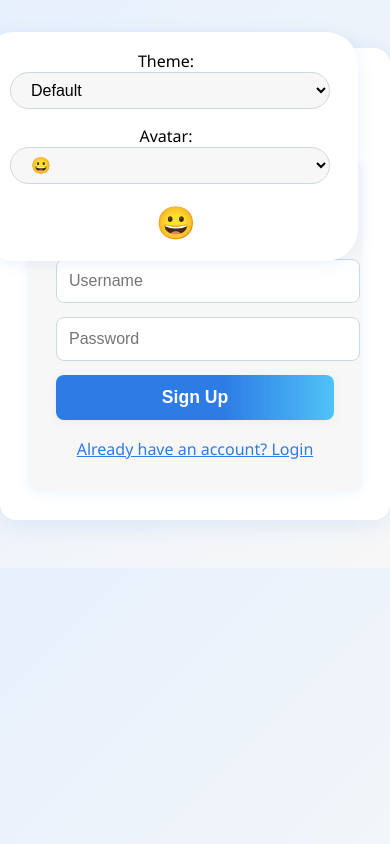
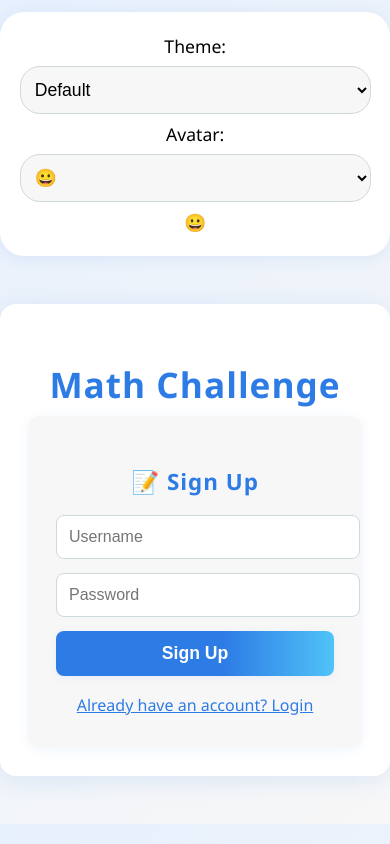
Before and after one commit to prabasajee/Math-Challenge-Mini-Game, a plain HTML site: page index.html in a window 390 px wide. Drawn offline with Linux system fonts and the light colour scheme.

Commit message:
Mobile-friendly design

```diff
--- a/index.html
+++ b/index.html
@@ -5,6 +5,37 @@
     <meta name="viewport" content="width=device-width, initial-scale=1.0">
     <title>Math Challenge Mini-Game</title>
     <link rel="stylesheet" href="style.css">
+    <style>
+    @media (max-width: 700px) {
+      #customization {
+        position: static !important;
+        min-width: unset !important;
+        width: 96vw !important;
+        max-width: 99vw !important;
+        margin: 12px auto 18px auto !important;
+        display: block !important;
+        border-radius: 24px !important;
+        box-shadow: 0 2px 12px rgba(45,123,229,0.10);
+        padding: 14px 8px !important;
+        text-align: center !important;
+      }
+      #customization label, #customization select, #customization span {
+        display: block !important;
+        margin: 8px auto !important;
+        font-size: 1.1em !important;
+      }
+      #customization select {
+        width: 90vw !important;
+        max-width: 99vw !important;
+        padding: 12px 10px !important;
+        font-size: 1.1em !important;
+      }
+      #avatar-display {
+        font-size: 2.2em !important;
+        margin-left: 0 !important;
+      }
+    }
+    </style>
 </head>
 <body>
     <!-- Customization controls outside the main container -->
```
